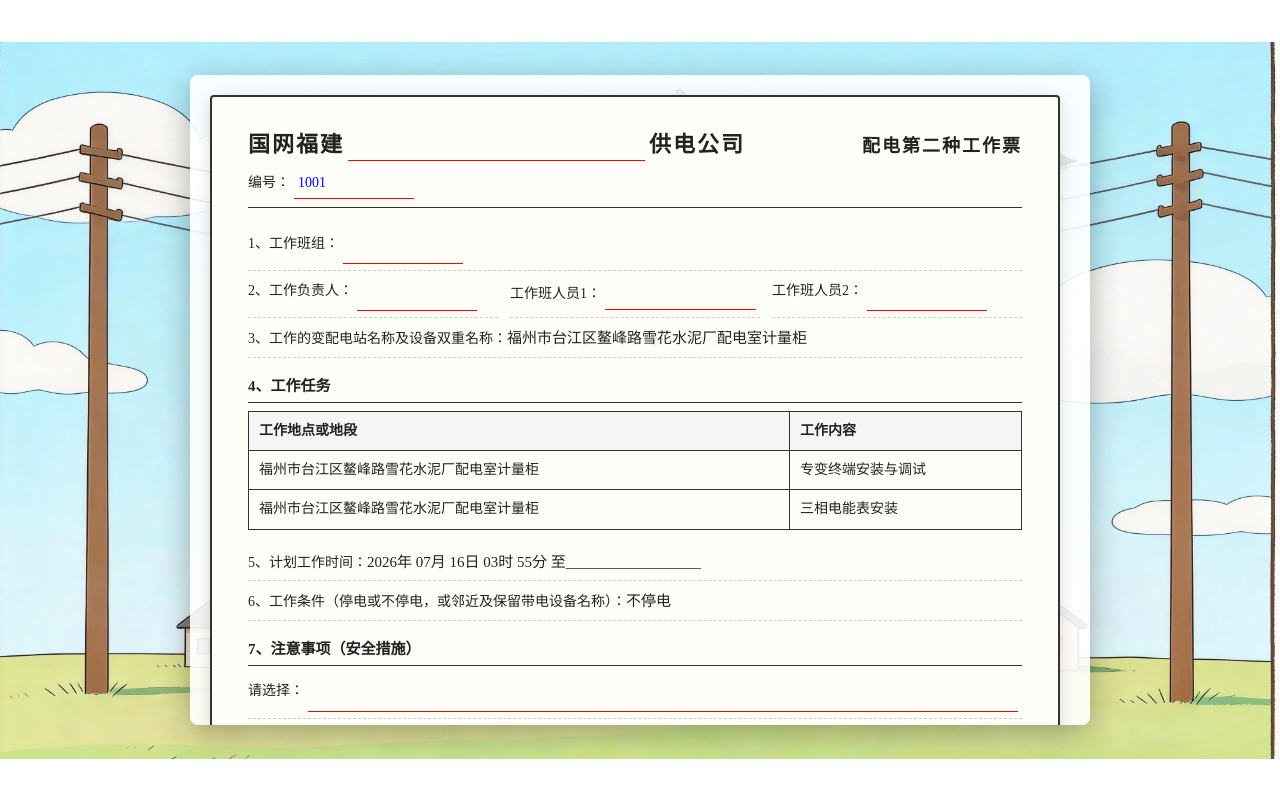
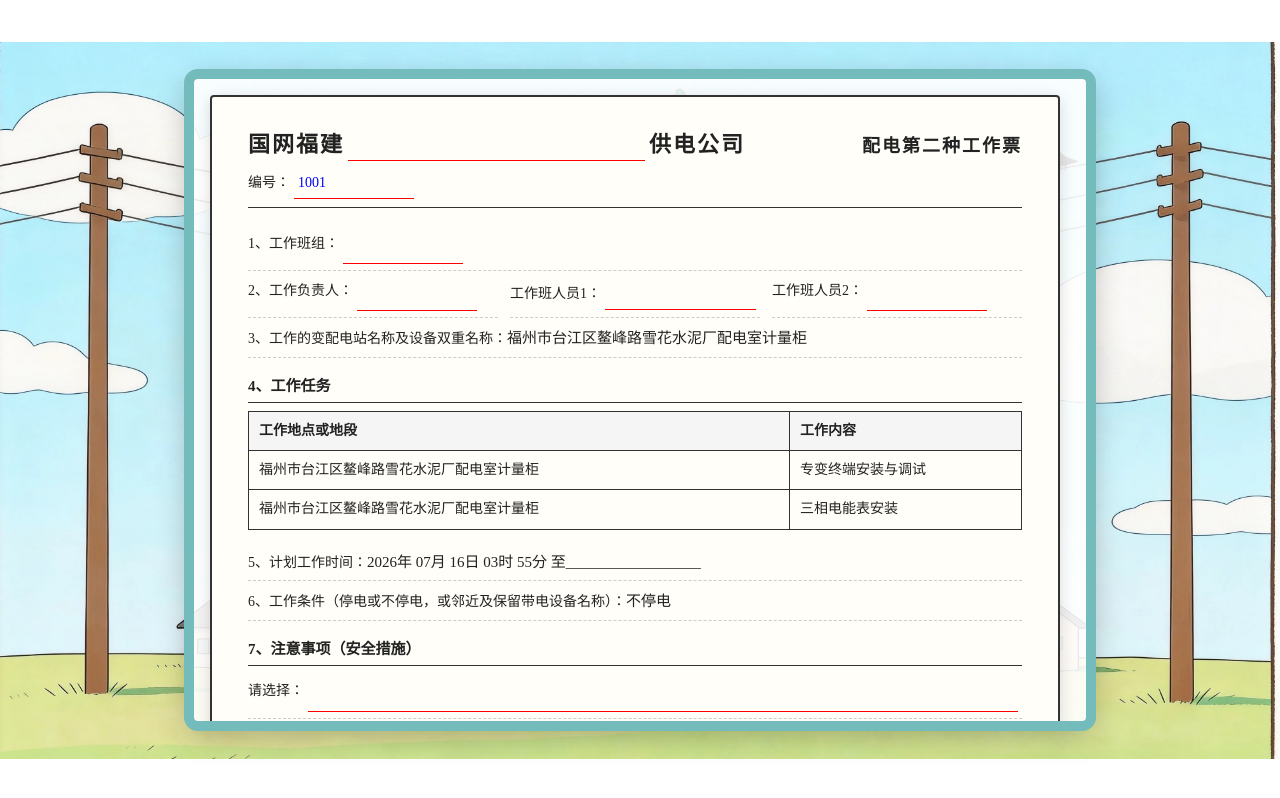
Before and after one commit to zhanzhan702/virtual-experiment, a Vue app in the folder frontend/: page /HWT in a window 1280 px wide. Built offline with nearby package versions, Linux system fonts and the light colour scheme.

Commit message:
style: 添加滚动区域的边框样式以改善视觉效果

```diff
--- a/frontend/src/views/HighVoltage/HWorkTicket.vue
+++ b/frontend/src/views/HighVoltage/HWorkTicket.vue
@@ -85,6 +85,9 @@ const handleTicketSubmit = async (result) => {
   border-radius: 8px;
   padding: 20px;
   box-shadow: 0 8px 32px rgba(0, 0, 0, 0.3);
+  /* 边框：使用 outline 不占据盒模型空间，避免出现滚动条 */
+  outline: 10px solid #73BCBB;
+  outline-offset: -4px;
 }
 
 /* 自定义滚动条，使其风格契合仿真平台 */
```
